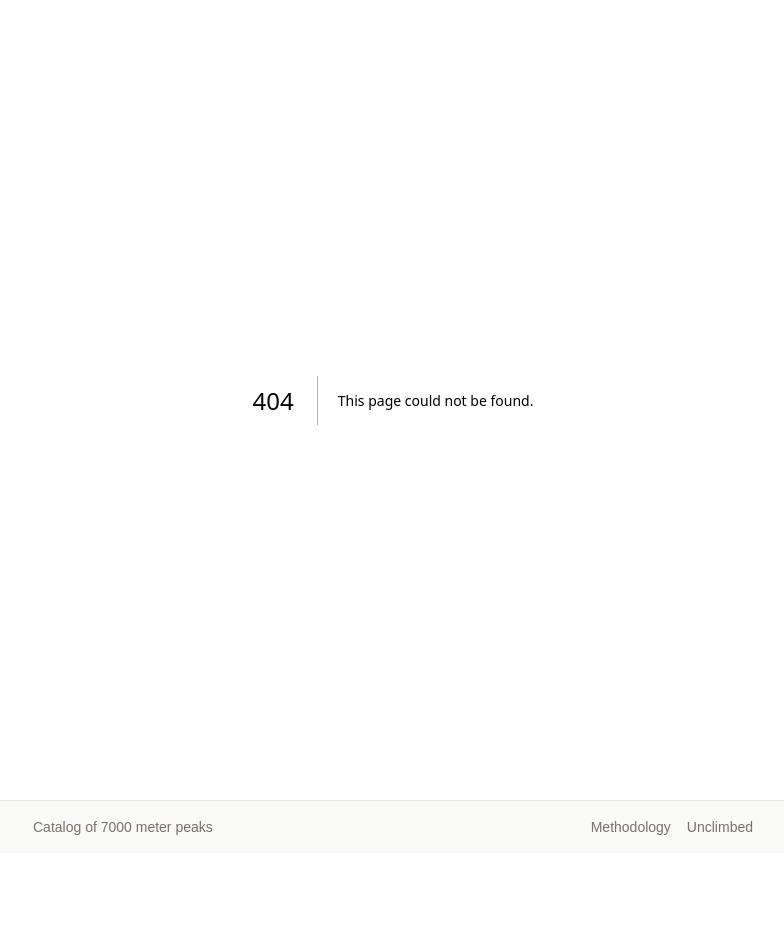
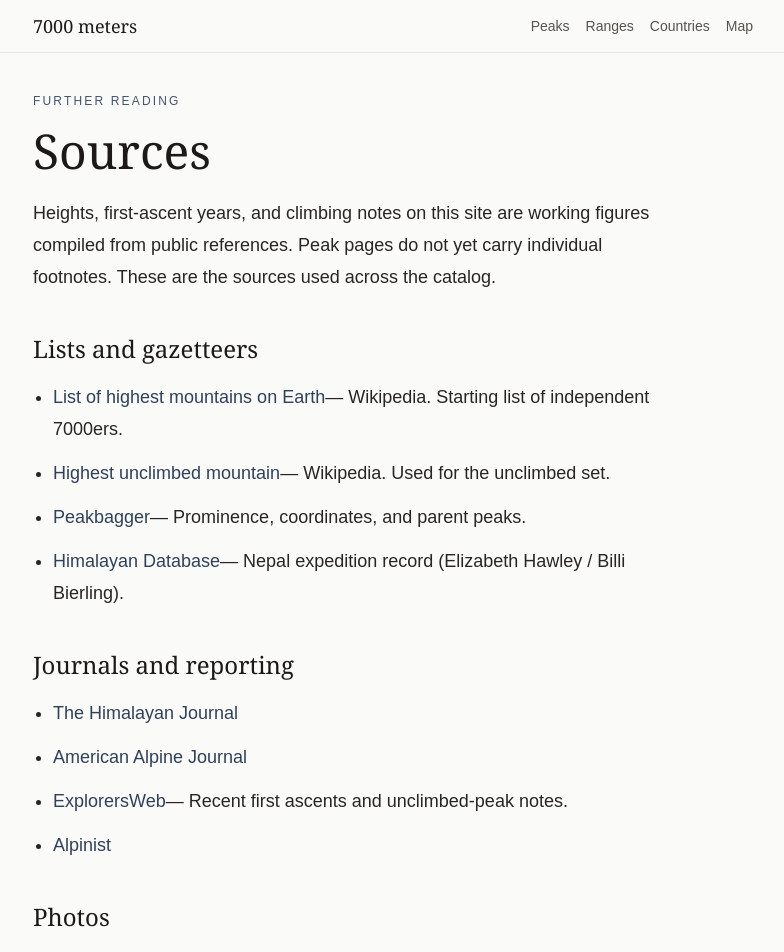
Before and after one commit to jdlilly/7000meters, a Next.js app: page /sources in a window 1280 px wide. Before the commit this address had no page. Shown: the top 952 px of the page, without its empty margins (247-1031 px from the left). Before the commit the page ends 853 px from the top, so only its background shows below. Built offline with nearby package versions, Linux system fonts and the light colour scheme.

Commit message:
Add sources page

```diff
--- /dev/null
+++ b/src/app/sources/page.tsx
@@ -0,0 +1,113 @@
+import { Header } from "@/components/Header";
+
+export default function SourcesPage() {
+  return (
+    <main className="min-h-screen bg-stone-50 text-stone-900">
+      <Header />
+      <article className="mx-auto max-w-3xl px-4 py-10 sm:px-6">
+        <p className="text-xs uppercase tracking-[0.18em] text-slate-600">
+          Further reading
+        </p>
+        <h1 className="mt-3 font-serif text-4xl leading-tight sm:text-5xl">
+          Sources
+        </h1>
+        <p className="mt-4 max-w-prose text-lg leading-8 text-stone-800">
+          Heights, first-ascent years, and climbing notes on this site are
+          working figures compiled from public references. Peak pages do not
+          yet carry individual footnotes. These are the sources used across
+          the catalog.
+        </p>
+
+        <section className="mt-10">
+          <h2 className="font-serif text-2xl">Lists and gazetteers</h2>
+          <ul className="mt-4 max-w-prose list-disc space-y-3 pl-5 text-lg leading-8 text-stone-800">
+            <li>
+              <a
+                href="https://en.wikipedia.org/wiki/List_of_highest_mountains_on_Earth"
+                className="text-slate-700 hover:text-stone-900"
+              >
+                List of highest mountains on Earth
+              </a>
+              — Wikipedia. Starting list of independent 7000ers.
+            </li>
+            <li>
+              <a
+                href="https://en.wikipedia.org/wiki/Highest_unclimbed_mountain"
+                className="text-slate-700 hover:text-stone-900"
+              >
+                Highest unclimbed mountain
+              </a>
+              — Wikipedia. Used for the unclimbed set.
+            </li>
+            <li>
+              <a
+                href="https://www.peakbagger.com/"
+                className="text-slate-700 hover:text-stone-900"
+              >
+                Peakbagger
+              </a>
+              — Prominence, coordinates, and parent peaks.
+            </li>
+            <li>
+              <a
+                href="https://www.himalayandatabase.com/"
+                className="text-slate-700 hover:text-stone-900"
+              >
+                Himalayan Database
+              </a>
+              — Nepal expedition record (Elizabeth Hawley / Billi Bierling).
+            </li>
+          </ul>
+        </section>
+
+        <section className="mt-10">
+          <h2 className="font-serif text-2xl">Journals and reporting</h2>
+          <ul className="mt-4 max-w-prose list-disc space-y-3 pl-5 text-lg leading-8 text-stone-800">
+            <li>
+              <a
+                href="https://www.himalayanclub.org/hj/"
+                className="text-slate-700 hover:text-stone-900"
+              >
+                The Himalayan Journal
+              </a>
+            </li>
+            <li>
+              <a
+                href="https://publications.americanalpineclub.org/"
+                className="text-slate-700 hover:text-stone-900"
+              >
+                American Alpine Journal
+              </a>
+            </li>
+            <li>
+              <a
+                href="https://explorersweb.com/"
+                className="text-slate-700 hover:text-stone-900"
+              >
+                ExplorersWeb
+              </a>
+              — Recent first ascents and unclimbed-peak notes.
+            </li>
+            <li>
+              <a
+                href="https://www.alpinist.com/"
+                className="text-slate-700 hover:text-stone-900"
+              >
+                Alpinist
+              </a>
+            </li>
+          </ul>
+        </section>
+
+        <section className="mt-10">
+          <h2 className="font-serif text-2xl">Photos</h2>
+          <p className="mt-4 max-w-prose text-lg leading-8 text-stone-800">
+            Hero photographs are credited on each peak page. Many come from
+            Wikimedia Commons. Do not reuse a photo from this site without
+            checking that credit and licence.
+          </p>
+        </section>
+      </article>
+    </main>
+  );
+}
--- a/src/components/Footer.tsx
+++ b/src/components/Footer.tsx
@@ -12,6 +12,9 @@
           <Link href="/unclimbed" className="hover:text-stone-800">
             Unclimbed
           </Link>
+            <Link href="/sources" className="hover:text-stone-800">
+            Sources
+          </Link>
         </nav>
       </div>
     </footer>
```
